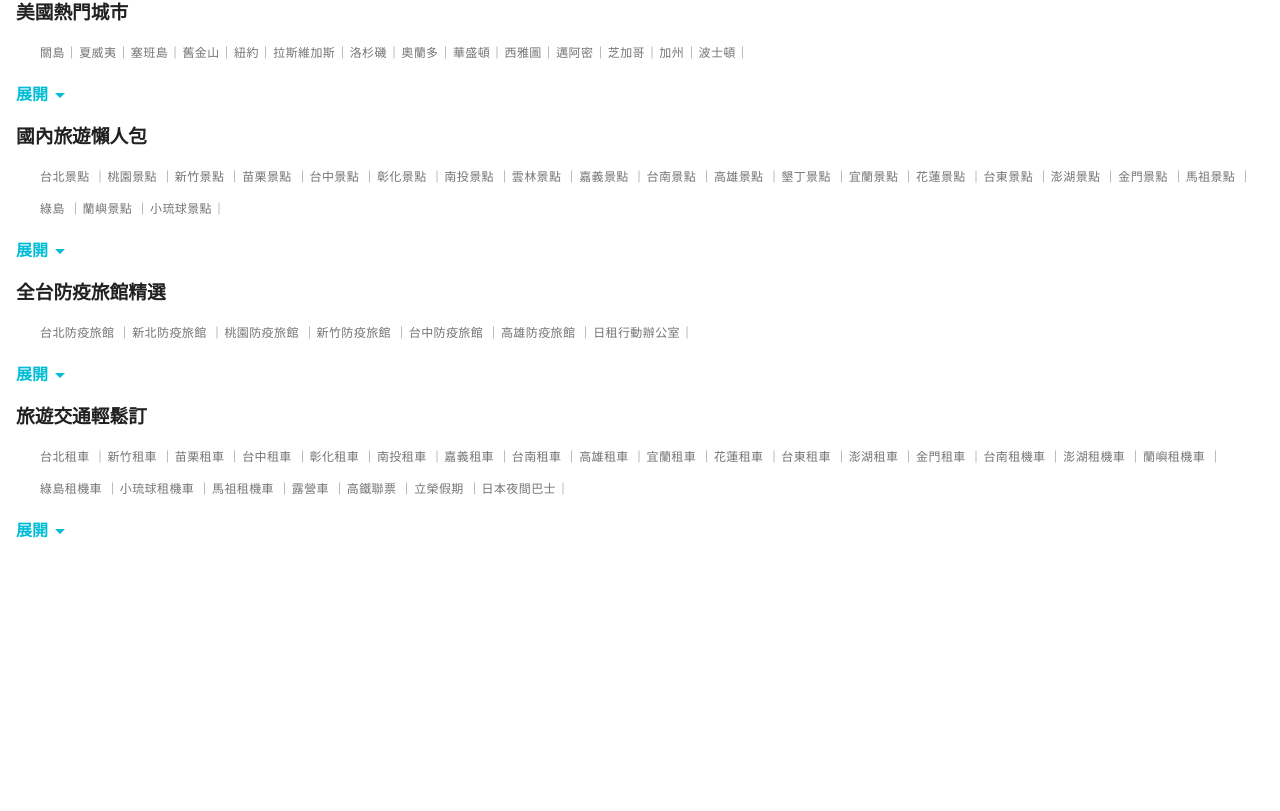
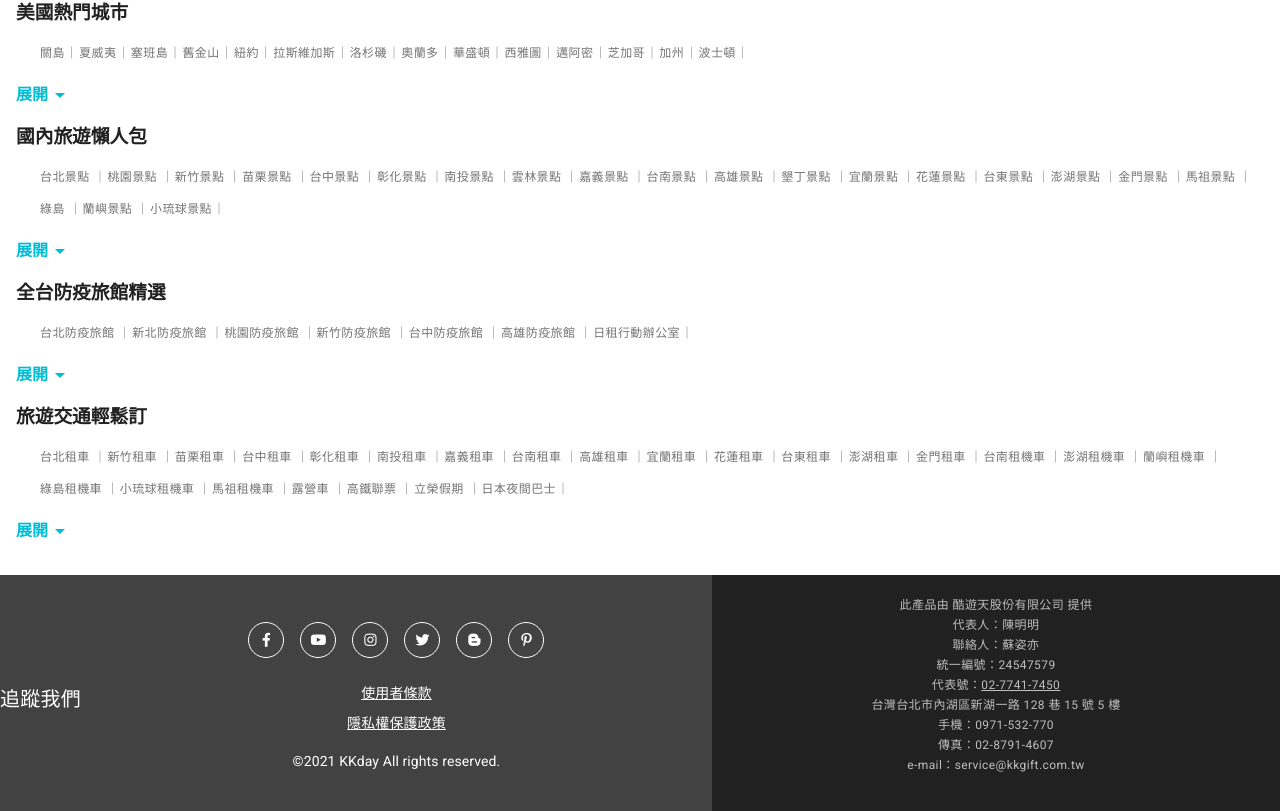
Before and after one commit to tinahung126/travel-journals, a Vue app: page / in a window 1280 px wide. Shown: the part 1766-2577 px from the top of the page. Before the commit the page ends 2341 px from the top, so only its background shows below. Built offline with nearby package versions, Linux system fonts and the light colour scheme.

Commit message:
feat: Finish footer component

```diff
--- a/public/index.html
+++ b/public/index.html
@@ -17,7 +17,10 @@
             href="https://fonts.googleapis.com/css?family=Roboto:100,300,400,500,700,900">
       <link rel="stylesheet"
             href="https://cdn.jsdelivr.net/npm/@mdi/font@latest/css/materialdesignicons.min.css">
-
+      <link rel="stylesheet"
+            href="https://use.fontawesome.com/releases/v5.15.4/css/all.css"
+            integrity="sha384-DyZ88mC6Up2uqS4h/KRgHuoeGwBcD4Ng9SiP4dIRy0EXTlnuz47vAwmeGwVChigm"
+            crossorigin="anonymous">
 
 </head>
 
--- /dev/null
+++ b/src/components/Footer.vue
@@ -0,0 +1,26 @@
+<template>
+  <v-footer
+    color="grey darken-3"
+    dark
+    padless
+  >
+    <h2 class="text-h6 text-center mx-auto mt-3">
+      追蹤我們
+    </h2>
+    <FooterDetail />
+    <FooterLicense />
+  </v-footer>
+</template>
+
+<script>
+import FooterDetail from './../components/FooterDetail.vue'
+import FooterLicense from './../components/FooterLicense.vue'
+
+export default {
+  name: 'Footer',
+  components: {
+    FooterDetail,
+    FooterLicense
+  }
+}
+</script>
--- /dev/null
+++ b/src/components/FooterDetail.vue
@@ -0,0 +1,52 @@
+<template>
+  <v-card
+    flat
+    tile
+    class="white--text text-center flex-grow-1"
+    color="grey darken-3"
+    dark
+  >
+    <v-card-text class="py-4">
+      <v-btn
+        v-for="(icon,i) in icons"
+        :key="i"
+        class="ma-2"
+        outlined
+        icon
+        color="white"
+      >
+        <i :class="icon" />
+      </v-btn>
+    </v-card-text>
+
+    <v-card-text class="white--text py-0 d-flex flex-column">
+      <a
+        class="white--text mb-2"
+        href=""
+      >使用者條款</a>
+      <a
+        class="white--text"
+        href=""
+      >隱私權保護政策</a>
+      <div class="my-4">
+        ©2021 KKday All rights reserved.
+      </div>
+    </v-card-text>
+  </v-card>
+</template>
+<script>
+export default {
+  name: 'Footerdetail',
+  data () {
+    return {
+      icons: ['fab fa-facebook-f', 'fab fa-youtube', 'fab fa-instagram', 'fab fa-twitter', 'fab fa-blogger-b', 'fab fa-pinterest-p']
+    }
+  }
+}
+</script>
+<style scoped lang="scss">
+@import '../assets/scss/main.scss';
+i{
+  color: white;
+}
+</style>
--- /dev/null
+++ b/src/components/FooterLicense.vue
@@ -0,0 +1,24 @@
+<template>
+  <v-card
+    flat
+    tile
+    class=" lighten-1 white--text text-center flex-grow-1 py-5"
+    color="grey darken-4"
+    dark
+  >
+    <v-card-text class="text-caption grey--text text--lighten-1 pt-0">
+      此產品由 酷遊天股份有限公司 提供
+      <br>代表人：陳明明
+      <br>聯絡人：蘇姿亦
+      <br>統一編號：24547579
+      <br>代表號：<a
+        class="grey--text text--lighten-1"
+        href="tel:+886277417450"
+      >02-7741-7450</a>
+      <br>台灣台北市內湖區新湖一路 128 巷 15 號 5 樓
+      <br>手機：0971-532-770
+      <br>傳真：02-8791-4607
+      <br>e-mail：service@kkgift.com.tw
+    </v-card-text>
+  </v-card>
+</template>
--- a/src/views/Home.vue
+++ b/src/views/Home.vue
@@ -12,6 +12,9 @@
       <TopProducts />
       <FooterLinks />
     </div>
+    <section>
+      <Footer />
+    </section>
   </div>
 </template>
 
@@ -24,6 +27,7 @@ import BannerSlider from './../components/BannerSlider.vue'
 import TopCities from '@/components/TopCities.vue'
 import TopProducts from './../components/TopProducts.vue'
 import FooterLinks from './../components/FooterLinks.vue'
+import Footer from './../components/Footer.vue'
 export default {
   name: 'Home',
   components: {
@@ -34,7 +38,8 @@ export default {
     SearchNearByBanner,
     TopCities,
     TopProducts,
-    FooterLinks
+    FooterLinks,
+    Footer
   }
 
 }
```
